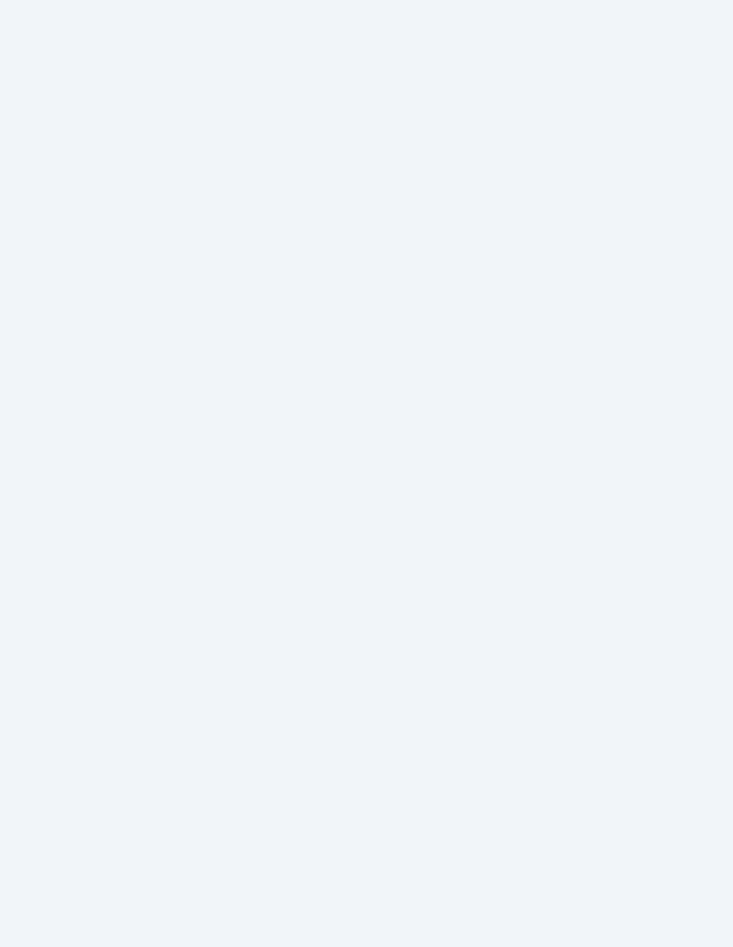
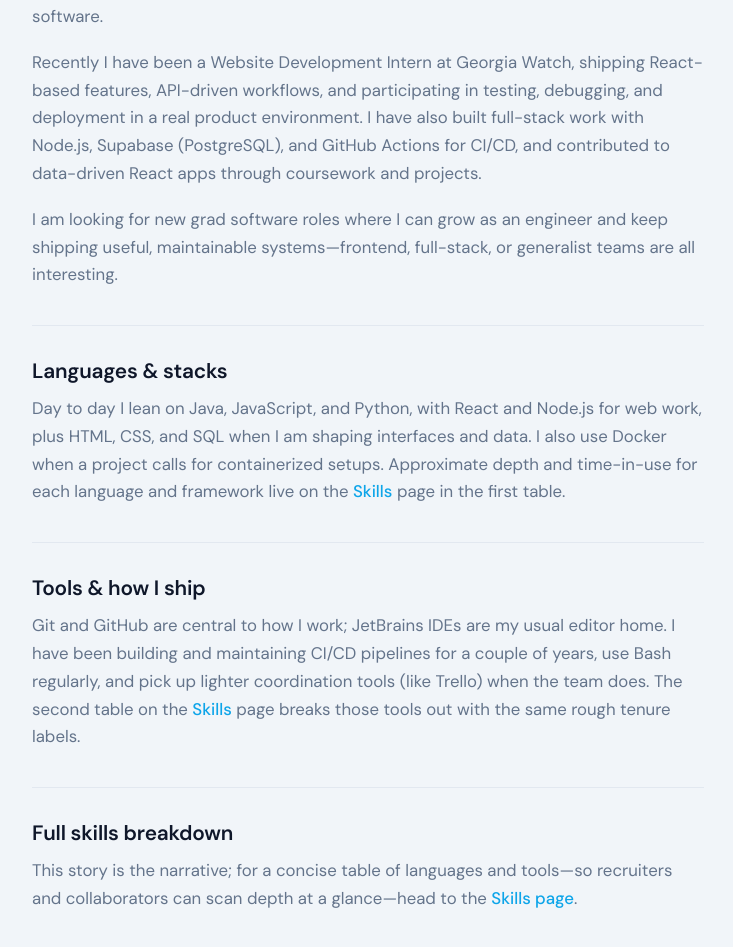
Before and after one commit to Leneord1/perso, a React (Vite) app: page /story in a window 1280 px wide. Shown: the part 363-1310 px from the top of the page, without its empty margins (272-1005 px from the left). Before the commit the page ends 800 px from the top, so only its background shows below. Built offline with nearby package versions, Linux system fonts and the light colour scheme.

Commit message:
Added story to story page

```diff
--- a/src/global.css
+++ b/src/global.css
@@ -105,6 +105,32 @@ img {
   color: var(--pw-muted-text);
   font-size: 1.05rem;
   line-height: 1.65;
+}
+
+.page > p + p {
+  margin-top: 1.1em;
+}
+
+.page-section {
+  margin-top: 2.25rem;
+  padding-top: 1.75rem;
+  border-top: 1px solid var(--pw-border);
+}
+
+.page-section h2 {
+  font-size: clamp(1.1rem, 2.2vw, 1.3rem);
+  margin-bottom: 0.5rem;
+  color: var(--pw-dark-text);
+}
+
+.page-section p {
+  color: var(--pw-muted-text);
+  font-size: 1.05rem;
+  line-height: 1.65;
+}
+
+.page-section p + p {
+  margin-top: 0.85em;
 }
 
 .page table {
--- a/src/pages/story.jsx
+++ b/src/pages/story.jsx
@@ -1,4 +1,5 @@
 import React from 'react';
+import { Link } from 'react-router-dom';
 import '../global.css';
 
 function Story() {
@@ -6,9 +7,66 @@ function Story() {
         <main className="page">
             <h1>My story</h1>
             <p>
-                This section is ready for your narrative—background, what you care about building, and what
-                you are looking for next.
+                I am a Software Engineering student at Kennesaw State University (B.S., minor in Computer
+                Science), graduating Fall 2026, focused on building dependable web applications.
             </p>
+            <p>
+                My background is unusual in a good way: I started in automotive technology—a Tesla service
+                internship and high-volume work as an express technician—where I learned structured
+                diagnostics, quality under pressure, and clear communication with technical teams. That same
+                mindset carries into how I debug, ship, and collaborate on software.
+            </p>
+            <p>
+                Recently I have been a Website Development Intern at Georgia Watch, shipping React-based
+                features, API-driven workflows, and participating in testing, debugging, and deployment in a
+                real product environment. I have also built full-stack work with Node.js, Supabase
+                (PostgreSQL), and GitHub Actions for CI/CD, and contributed to data-driven React apps through
+                coursework and projects.
+            </p>
+            <p>
+                I am looking for new grad software roles where I can grow as an engineer and keep shipping
+                useful, maintainable systems—frontend, full-stack, or generalist teams are all interesting.
+            </p>
+
+            <section className="page-section" aria-labelledby="story-lang-heading">
+                <h2 id="story-lang-heading">Languages &amp; stacks</h2>
+                <p>
+                    Day to day I lean on Java, JavaScript, and Python, with React and Node.js for web work,
+                    plus HTML, CSS, and SQL when I am shaping interfaces and data. I also use Docker when a
+                    project calls for containerized setups. Approximate depth and time-in-use for each
+                    language and framework live on the{' '}
+                    <Link to="/skills" className="link">
+                        Skills
+                    </Link>{' '}
+                    page in the first table.
+                </p>
+            </section>
+
+            <section className="page-section" aria-labelledby="story-tools-heading">
+                <h2 id="story-tools-heading">Tools &amp; how I ship</h2>
+                <p>
+                    Git and GitHub are central to how I work; JetBrains IDEs are my usual editor home. I have
+                    been building and maintaining CI/CD pipelines for a couple of years, use Bash regularly,
+                    and pick up lighter coordination tools (like Trello) when the team does. The second table on
+                    the{' '}
+                    <Link to="/skills" className="link">
+                        Skills
+                    </Link>{' '}
+                    page breaks those tools out with the same rough tenure labels.
+                </p>
+            </section>
+
+            <section className="page-section" aria-labelledby="story-skills-cta-heading">
+                <h2 id="story-skills-cta-heading">Full skills breakdown</h2>
+                <p>
+                    This story is the narrative; for a concise table of languages and tools—so recruiters
+                    and collaborators can scan depth at a glance—head to the{' '}
+                    <Link to="/skills" className="link">
+                        Skills page
+                    </Link>
+                    .
+                </p>
+            </section>
         </main>
     );
 }
```
